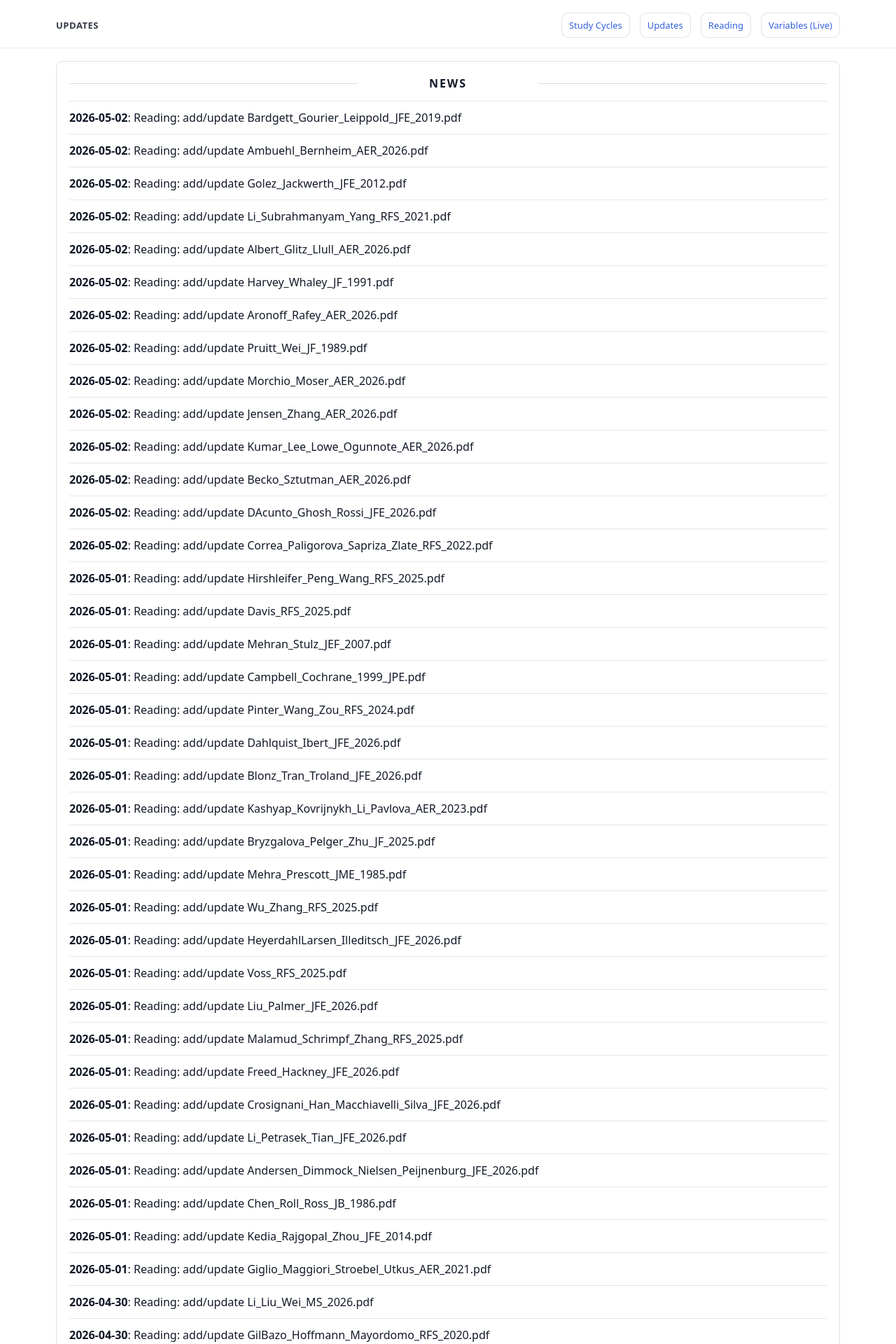
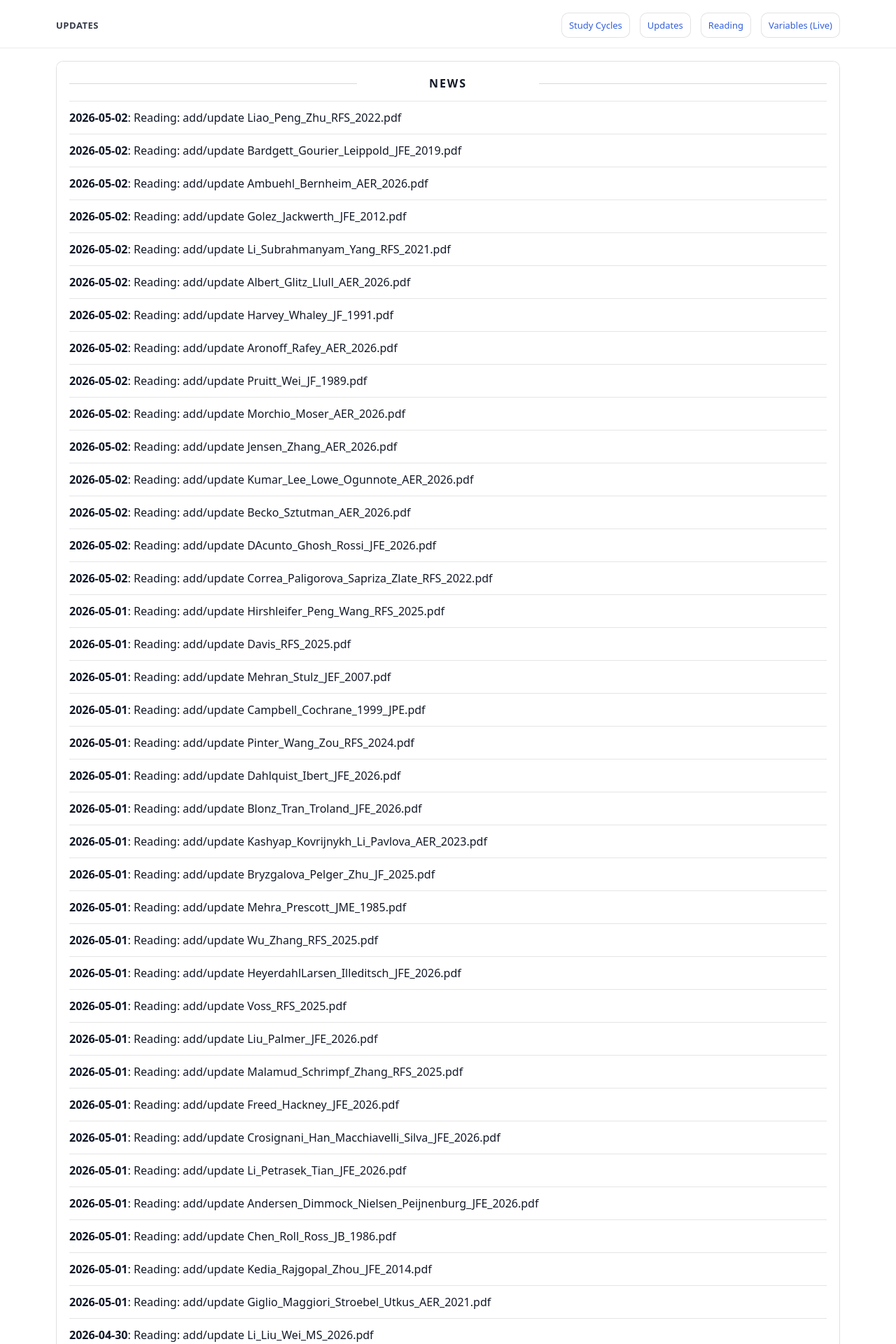
Before and after one commit to yaxinzn/study-archive, a Jekyll site: the page built from updates/index.md, in a window 1280 px wide. Shown: the top 1920 px of the page at 70% size. Built offline with Jekyll 4.4.1, drawn with Linux system fonts in a browser that asks for light colours; some of the changed text lies outside the part shown.

Commit message:
chore: update NEWS feed

```diff
--- a/_data/news.yml
+++ b/_data/news.yml
@@ -1,4 +1,7 @@
 # Auto-generated update history (sorted newest -> oldest). Do not edit manually.
+- ts: "1777716707"
+  date: "2026-05-02"
+  title: "Reading: add/update Liao_Peng_Zhu_RFS_2022.pdf"
 - ts: "1777716408"
   date: "2026-05-02"
   title: "Reading: add/update Bardgett_Gourier_Leippold_JFE_2019.pdf"
```
